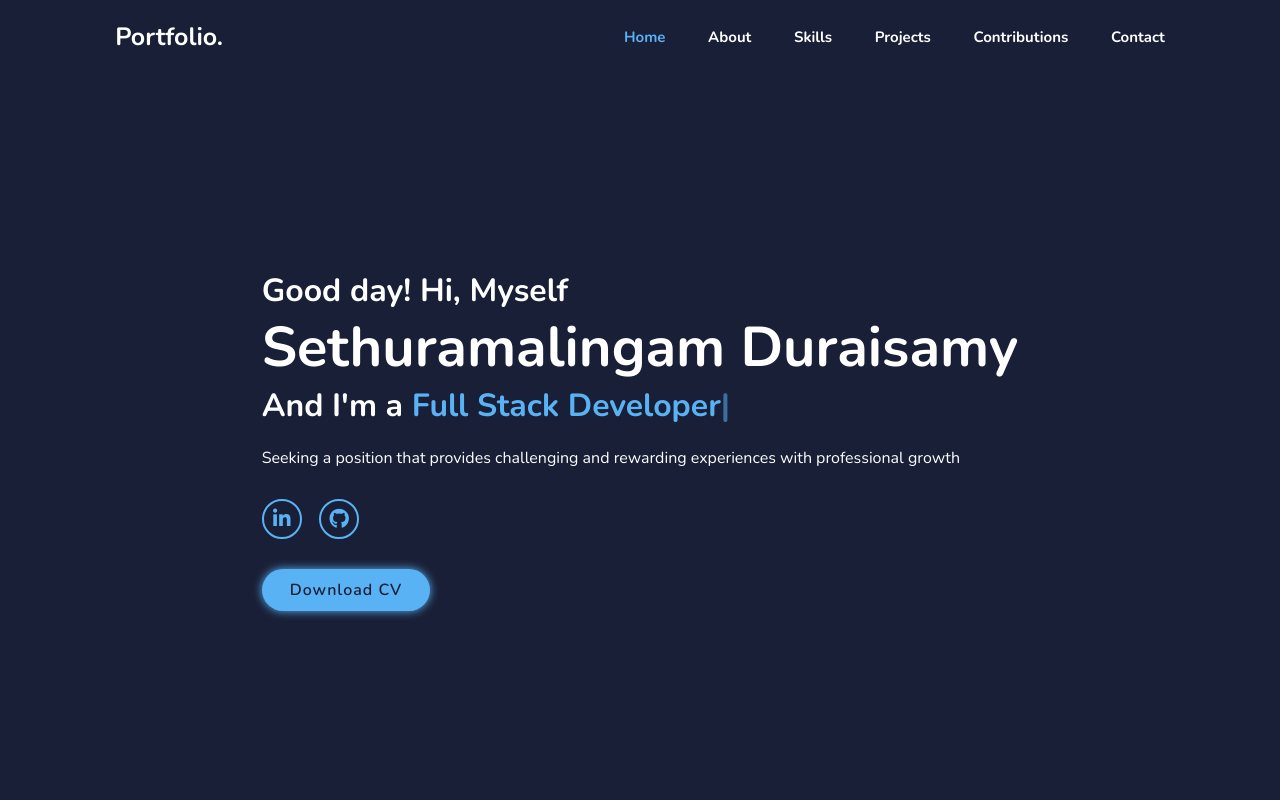
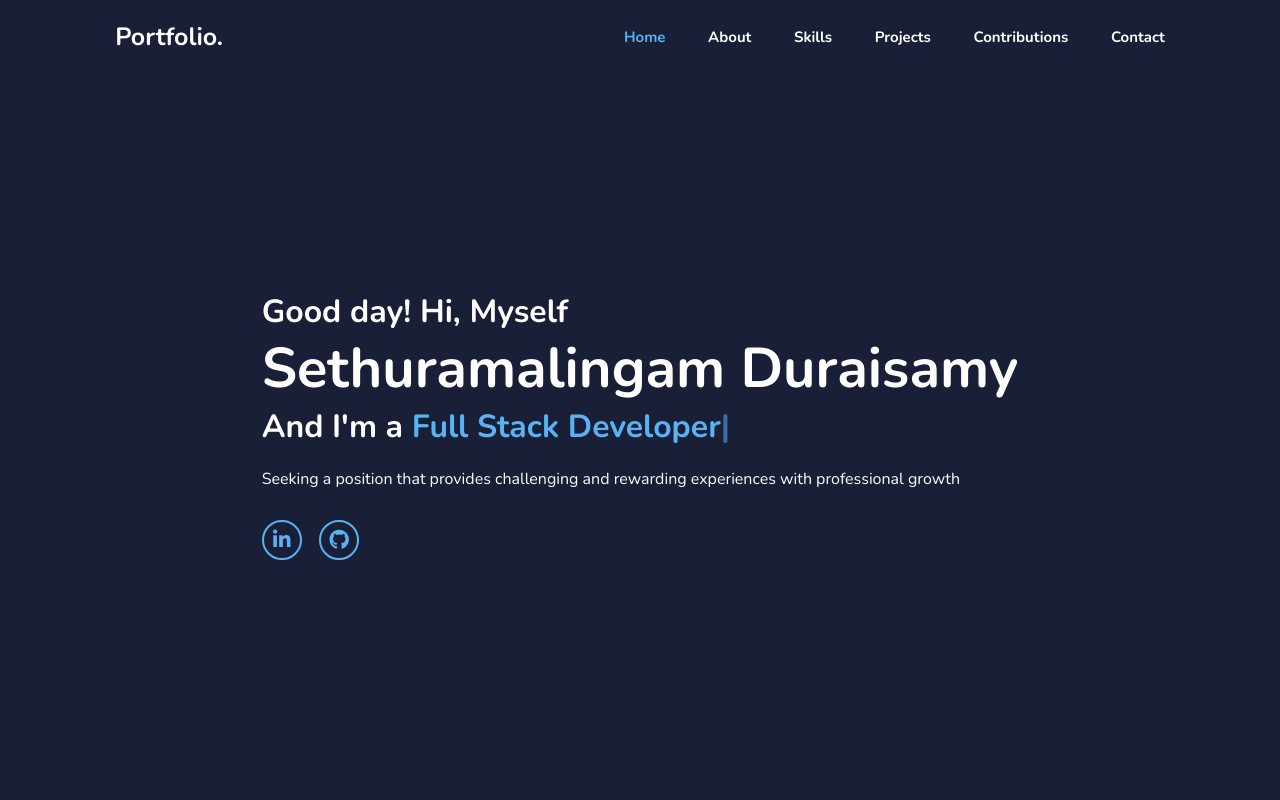
Before and after one commit to Sethuramalingam-art/Sethuramalingam-Duraisamy-Portfolio, a plain HTML site: page index.html in a window 1280 px wide. Shown: the top 800 px of the page. Drawn offline with nearby package versions, Linux system fonts and the light colour scheme.

Commit message:
removed download CV button

```diff
--- a/index.html
+++ b/index.html
@@ -56,7 +56,6 @@
             ><i class="fa-brands fa-github"></i
           ></a>
         </div>
-        <a href="./Sethuramalingam Duraisamy_CV.pdf" class="btn" download="Sethuramalingam Duraisamy_CV.pdf">Download CV</a>
       </div>
 
       <!-- <div class="home-img">
```
